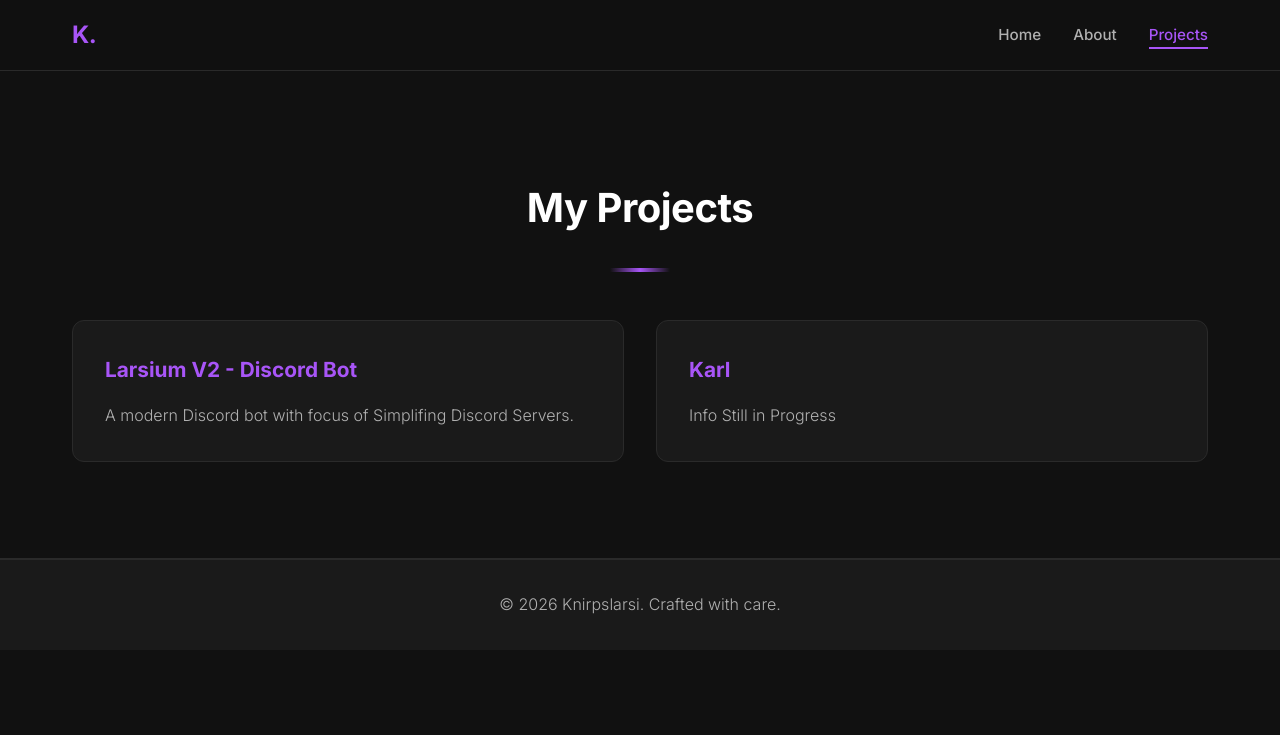
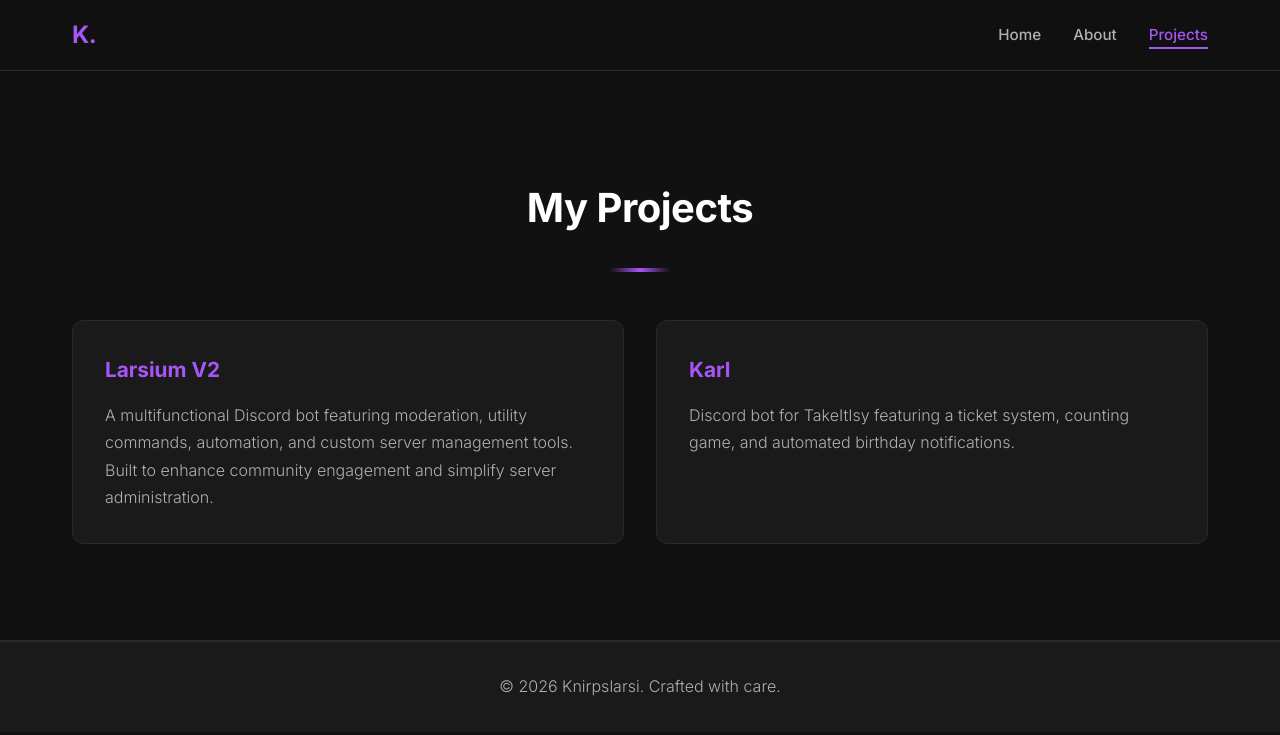
Before and after one commit to Knirpslarsi/knirpslarsi.github.io, a Jekyll site: the page built from docs/projects.md, in a window 1280 px wide. Shown: the top 735 px of the page. Built offline with Jekyll 4.4.1, drawn with Linux system fonts in a browser that asks for light colours.

```diff
--- a/docs/_config.yml
+++ b/docs/_config.yml
@@ -21,11 +21,11 @@ social:
 # Projects (einfach neue hinzufügen oder auskommentieren)
 projects:
   - id: "larsium-v2"
-    title: "Larsium V2 - Discord Bot"
-    description: "A modern Discord bot with focus of Simplifing Discord Servers."
+    title: "Larsium V2"
+    description: "A multifunctional Discord bot featuring moderation, utility commands, automation, and custom server management tools. Built to enhance community engagement and simplify server administration."
   - id: "karl-bot"
     title: "Karl"
-    description: "Info Still in Progress"
+    description: "Discord bot for TakeItIsy featuring a ticket system, counting game, and automated birthday notifications."
   #- id: "project-three"
   #  title: "Project Three"
   #  description: "An open-source contribution that solves real-world problems."
```
Also changed, not shown: docs/projects/karl-bot.md (+1 -1 lines), docs/projects/larsium-v2.md (+1 -1 lines).
